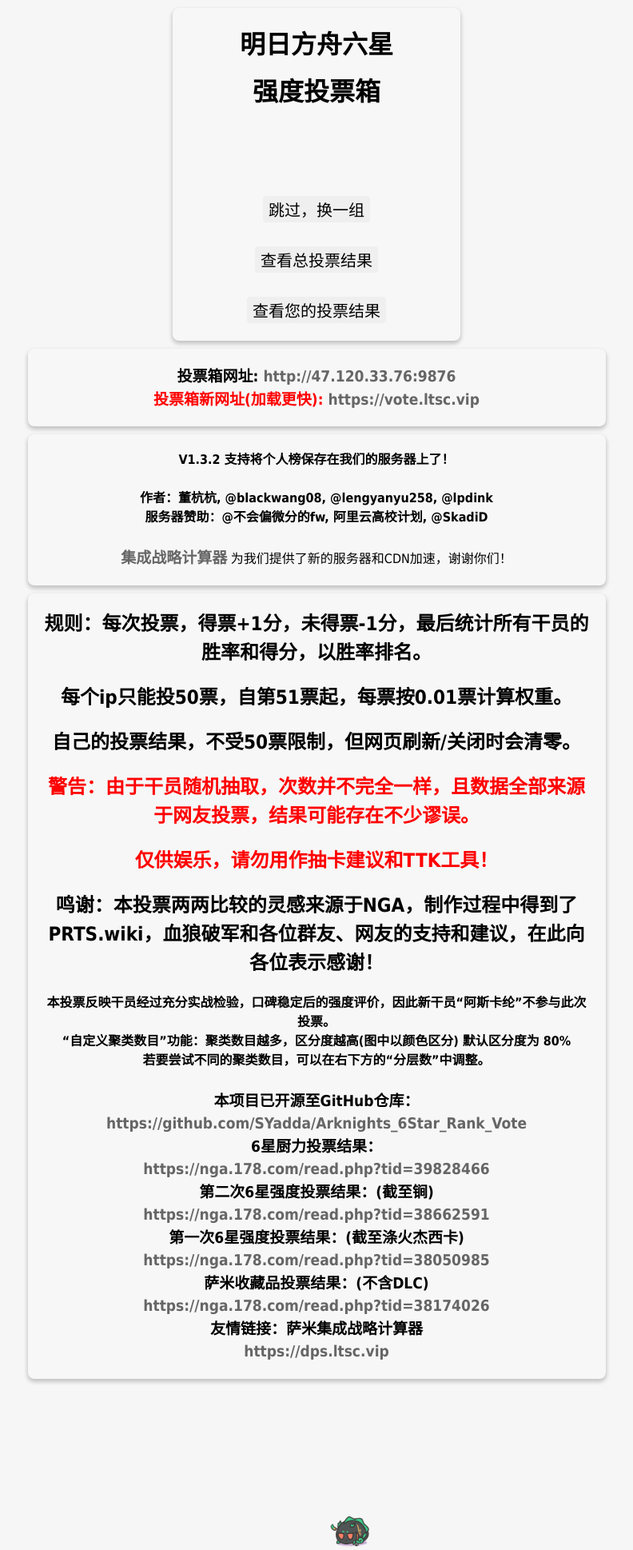
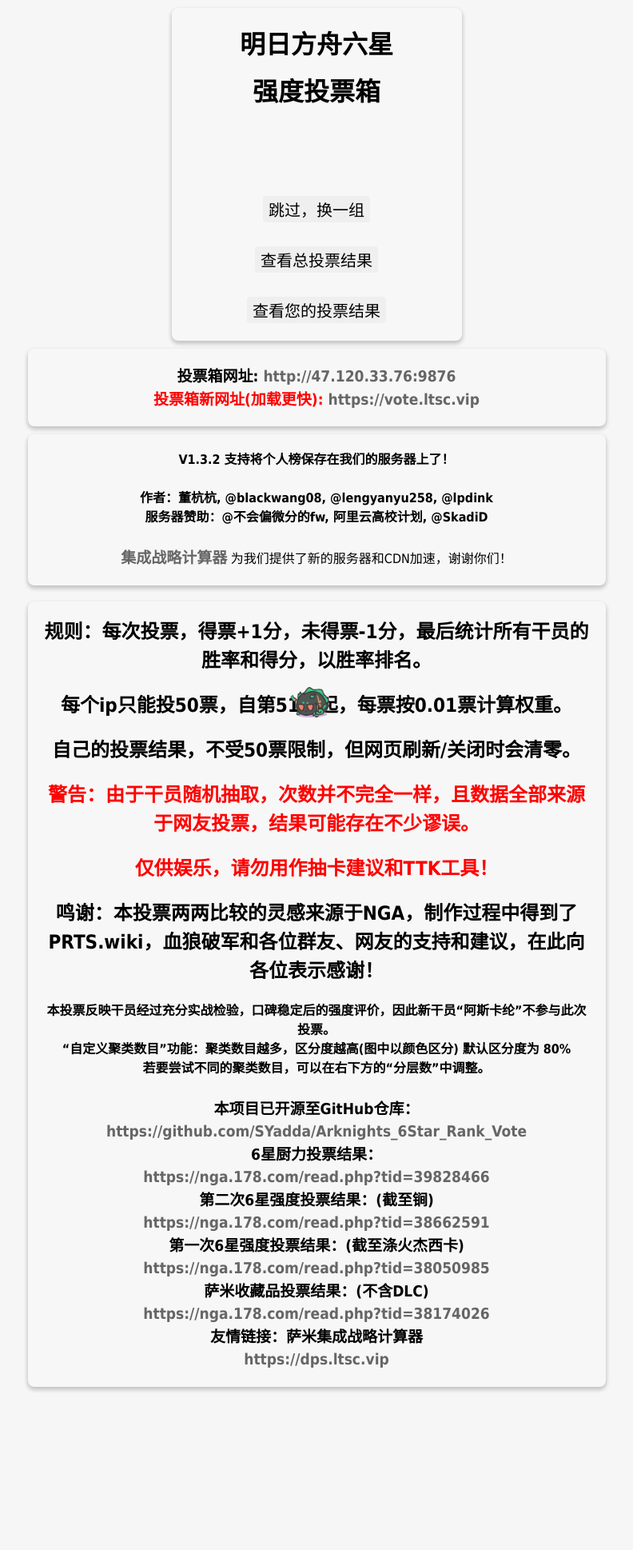
Before and after one commit to SYadda/Arknights_6Star_Rank_Vote, a Flask app: template templates/page.html in a window 1280 px wide. Shown: the whole page at 80% size, without its empty margins (244-1036 px from the left). After the commit the page ends 1740 px from the top, so only its background shows below. Run offline with Flask 3, Linux system fonts and the light colour scheme; the template is opened without the code that fills it, so the values that code supplies are empty; some libraries are stand-ins or nearby versions.

Commit message:
对前端页面进行了一定程度上的更新 (#32)
1.将投票位置的标题的空格去除
2.将页面的布局变为flex布局，且可以进行手机端的适配

Co-authored-by: Zian Wang <zianw13@uci.edu>

```diff
--- a/static/css/compare.css
+++ b/static/css/compare.css
@@ -20,7 +20,13 @@ body {
 
 .bg {
     text-align: center;
+    display: flex;
+    justify-content: space-around;
+    align-items: center;
+    flex-wrap: wrap;
 }
+
+
 
 /* 版心 */
 .w {
@@ -68,6 +74,10 @@ body {
     text-shadow: 1px 1px 10px #000;
     width: 100%;
     text-align: center;
+}
+/* 比较核心头部标题恒定宽带 */
+.compare .compare_header {
+    width: 315px;
 }
 
 /* 干员图片大小设置 */
@@ -188,6 +198,10 @@ body {
     text-align: center;
     font-size: 19px;
     font-weight: 700;
+}
+
+.final {
+    display: none;
 }
 
 /* 投票结果表格部分设计 */
--- a/static/js/page.js
+++ b/static/js/page.js
@@ -203,17 +203,25 @@ function sort_table(element) {
 }
 
 let self_close = true;
+let close_or_view_flag = true;
+
 function view_self() {
     var self_table = document.getElementById("self_table");
     var self_button = document.getElementById("self_rst_button");
     if (self_close) {
         self_close = false;
+        const final = document.getElementsByClassName("final");
+        final[0].style.display = "block";
         self_table.style.display = "inline-block";
         self_button.value = "关闭您的投票结果";
         flush_self();
     }
     else {
         self_close = true;
+        const final = document.getElementsByClassName("final");
+        if(self_close && close_or_view_flag){
+            final[0].style.display = "none";
+        }
         self_table.style.display = "none";
         document.getElementById("您已投票").innerText = '';
         self_button.value = "查看您的投票结果";
@@ -221,7 +229,6 @@ function view_self() {
 }
 
 //控制列表出现和关闭的按钮
-let close_or_view_flag = true;
 function close_or_view() {
     const close = document.getElementsByClassName('close');
     const result = document.getElementsByClassName('result');
@@ -236,6 +243,10 @@ function close_or_view() {
         document.getElementById("您已投票").innerText = '';
         var table = document.getElementById("final_order_table");
         table.style.display = "none";
+        const final = document.getElementsByClassName("final");
+        if(self_close && close_or_view_flag){
+            final[0].style.display = "none";
+        }
         close[0].style.display = 'none';
         result[0].style.display = 'inline';
     }
@@ -317,6 +328,8 @@ function view_final_order() {
 
             const table = document.getElementById("final_order_table");
             table.style.display = "inline-block";
+            const final = document.getElementsByClassName("final");
+            final[0].style.display = "block";
 
             let htmlStr = '', this_rank;
             for (let i = 0; i < star6_staff_amount; i++) {
--- a/templates/page.html
+++ b/templates/page.html
@@ -5,12 +5,13 @@
     <meta charset="utf-8" />
     <title>六星干员投票箱</title>
     <link rel="icon" type="image/x-icon" href="static/img/favicon.ico">
-    <link rel="stylesheet" type="text/css" href="static/css/base.css" />
-    <link rel="stylesheet" type="text/css" href="static/css/compare.css" />
+    <link rel="stylesheet" type="text/css" href="../static/css/base.css" />
+    <link rel="stylesheet" type="text/css" href="../static/css/compare.css" />
 </head>
 
 <body onload="new_compare();">
     <div class="bg">
+        <div class="block">
             <div class="com">
                 <table class="compare">
                     <tr>
@@ -23,10 +24,9 @@
                         </td>
 
                         <!-- 比较核心区域 -->
-                    <!-- fixme: 用css给这一块设置固定宽度，替代下面的一堆&nbsp; -->
                         <td>
                             <!-- 标题 -->
-                        <h1>&nbsp;&nbsp;&nbsp;&nbsp;&nbsp;&nbsp;明日方舟六星&nbsp;&nbsp;&nbsp;&nbsp;&nbsp;&nbsp;</h1>
+                            <h1 class="compare_header">明日方舟六星</h1>
                             <h1>强度投票箱</h1>
                             <br>
                             <!-- 按钮和反馈 -->
@@ -78,6 +78,8 @@
                 <br>
                 <a href="https://dps.ltsc.vip">集成战略计算器</a> 为我们提供了新的服务器和CDN加速，谢谢你们！
             </div>
+        </div>
+        <div class="block">
             <div class="footer">
                 <h2>规则：每次投票，得票+1分，未得票-1分，最后统计所有干员的胜率和得分，以胜率排名。</h2>
                 <h2>每个ip只能投50票，自第51票起，每票按0.01票计算权重。</h2>
@@ -114,6 +116,8 @@
                             https://dps.ltsc.vip
                         </a>
             </div>
+        </div>
+
         <!-- 不可见数据部分,在获取数据后展示 -->
         <div class="final">
             <br>
@@ -152,7 +156,7 @@
                 </table>
             </div>
         </div>
-        <img id="mouse_follower" src='static/img/夕trans.gif' alt="夕trans">
+        <img id="mouse_follower" src='../static/img/夕trans.gif' alt="夕trans">
         <div class="nclassesInput">
             <label for="nclassesInput">分层数：</label>
             <input id="nclassesInput" style="font-size: medium;" type="number" min="1" max="9" value="6">
@@ -274,9 +278,9 @@
         };
     </script>
     <script src="https://cdn.bootcdn.net/ajax/libs/lz-string/1.5.0/lz-string.min.js"></script>
-    <script type="text/javascript" src="static/js/geostats.min.js"></script>
-    <script type="text/javascript" src="static/js/palette.min.js"></script>
-    <script type="text/javascript" src="static/js/page.js"></script>
+    <script type="text/javascript" src="../static/js/geostats.min.js"></script>
+    <script type="text/javascript" src="../static/js/palette.min.js"></script>
+    <script type="text/javascript" src="../static/js/page.js"></script>
 </body>
 
 </html>
```
Also changed, not shown: archive.db (added), static/img/半身像_刻俄柏_1.png (added). Lines whose indentation alone changed are shown as unchanged.
